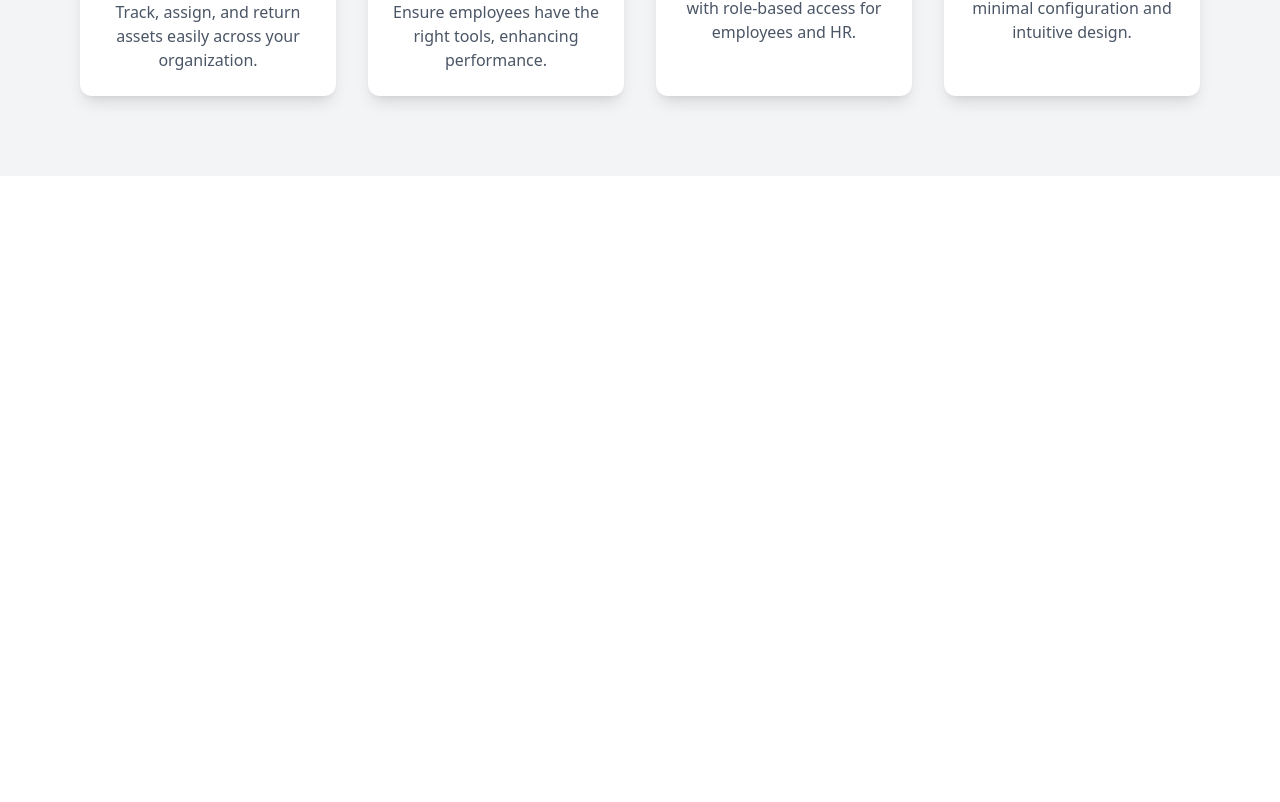
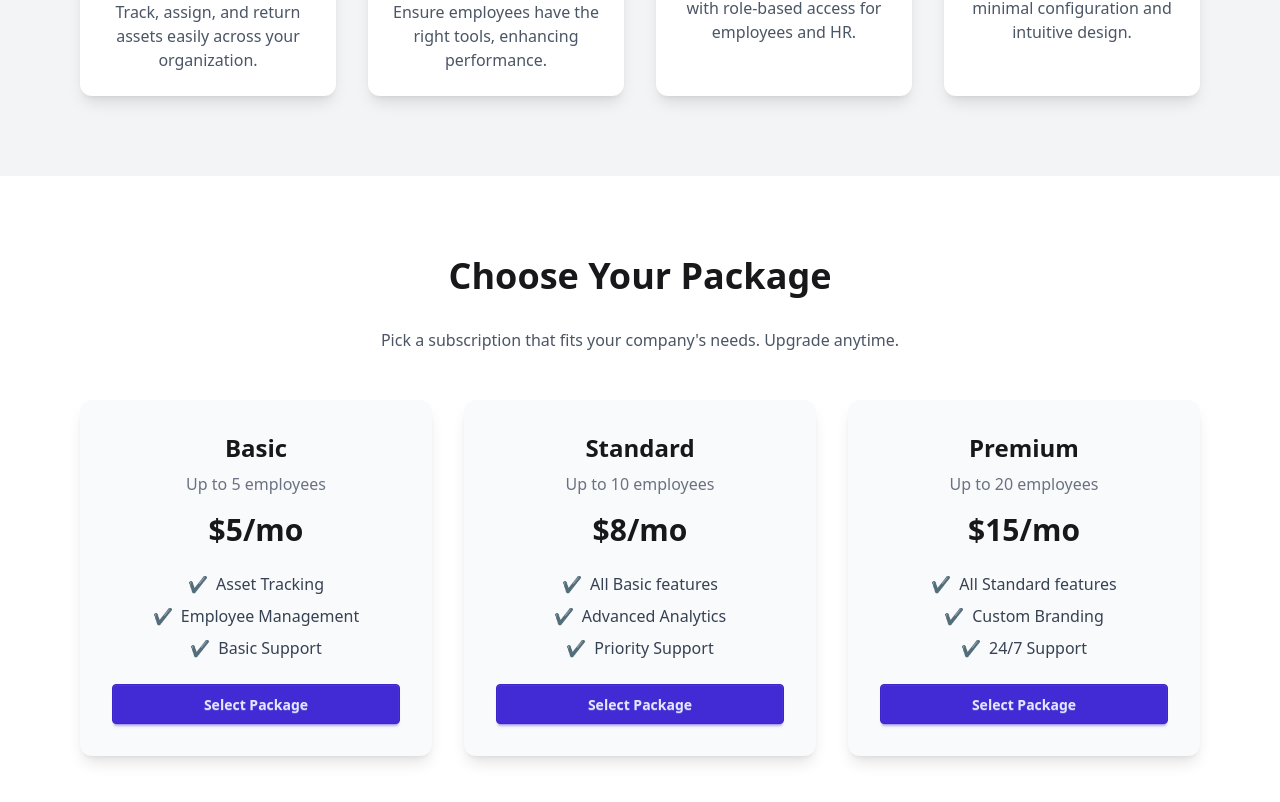
Before and after one commit to fhpantho/B12A12-Forntend, a React (Vite) app: page / in a window 1280 px wide. Shown: the part 975-1777 px from the top of the page. Before the commit the page ends 1151 px from the top, so only its background shows below. Built offline with nearby package versions, Linux system fonts and the light colour scheme; no server answers.

Commit message:
add the pakage UI

```diff
--- a/src/pages/Home.jsx
+++ b/src/pages/Home.jsx
@@ -1,6 +1,7 @@
 import React from 'react';
 import HeroPage from './HeroPage';
 import AboutSection from './AboutSection';
+import PackagesSection from './packages';
 
 
 const Home = () => {
@@ -8,6 +9,7 @@ const Home = () => {
         <div>
             <HeroPage/>
             <AboutSection/>
+            <PackagesSection></PackagesSection>
         </div>
     );
 };
--- /dev/null
+++ b/src/pages/packages.jsx
@@ -0,0 +1,80 @@
+import React from "react";
+import { motion } from "framer-motion";
+
+const packages = [
+  {
+    name: "Basic",
+    employeeLimit: 5,
+    price: 5,
+    features: ["Asset Tracking", "Employee Management", "Basic Support"],
+  },
+  {
+    name: "Standard",
+    employeeLimit: 10,
+    price: 8,
+    features: ["All Basic features", "Advanced Analytics", "Priority Support"],
+  },
+  {
+    name: "Premium",
+    employeeLimit: 20,
+    price: 15,
+    features: ["All Standard features", "Custom Branding", "24/7 Support"],
+  },
+];
+
+const PackagesSection = () => {
+  return (
+    <section className="py-20 bg-white">
+      <div className="max-w-6xl mx-auto px-4 text-center">
+        <motion.h2
+          className="text-4xl font-bold mb-8"
+          initial={{ opacity: 0, y: -30 }}
+          whileInView={{ opacity: 1, y: 0 }}
+          transition={{ duration: 0.6 }}
+        >
+          Choose Your Package
+        </motion.h2>
+        <motion.p
+          className="text-gray-600 mb-12 max-w-3xl mx-auto"
+          initial={{ opacity: 0 }}
+          whileInView={{ opacity: 1 }}
+          transition={{ duration: 0.8, delay: 0.2 }}
+        >
+          Pick a subscription that fits your company's needs. Upgrade anytime.
+        </motion.p>
+
+        <div className="grid md:grid-cols-3 gap-8">
+          {packages.map((pkg, index) => (
+            <motion.div
+              key={pkg.name}
+              className="bg-gray-50 p-8 rounded-xl shadow-lg hover:shadow-2xl transition-shadow flex flex-col justify-between"
+              initial={{ opacity: 0, y: 20 }}
+              whileInView={{ opacity: 1, y: 0 }}
+              transition={{ duration: 0.6, delay: 0.2 * index }}
+            >
+              <div>
+                <h3 className="text-2xl font-bold mb-2">{pkg.name}</h3>
+                <p className="text-gray-500 mb-4">
+                  Up to {pkg.employeeLimit} employees
+                </p>
+                <p className="text-3xl font-extrabold mb-6">${pkg.price}/mo</p>
+                <ul className="text-gray-700 mb-6">
+                  {pkg.features.map((feature, i) => (
+                    <li key={i} className="mb-2 before:content-['✔'] before:text-green-500 before:mr-2">
+                      {feature}
+                    </li>
+                  ))}
+                </ul>
+              </div>
+              <button className="mt-auto btn btn-primary w-full">
+                Select Package
+              </button>
+            </motion.div>
+          ))}
+        </div>
+      </div>
+    </section>
+  );
+};
+
+export default PackagesSection;
```
